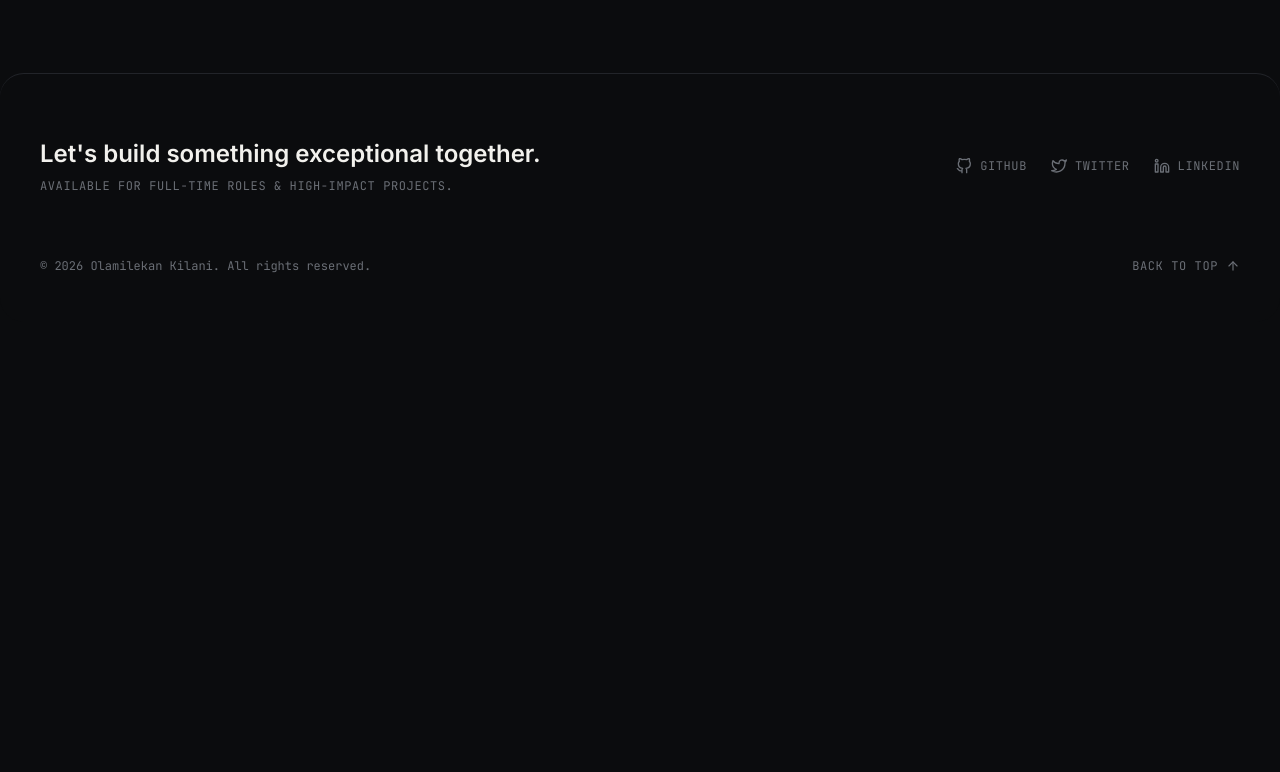
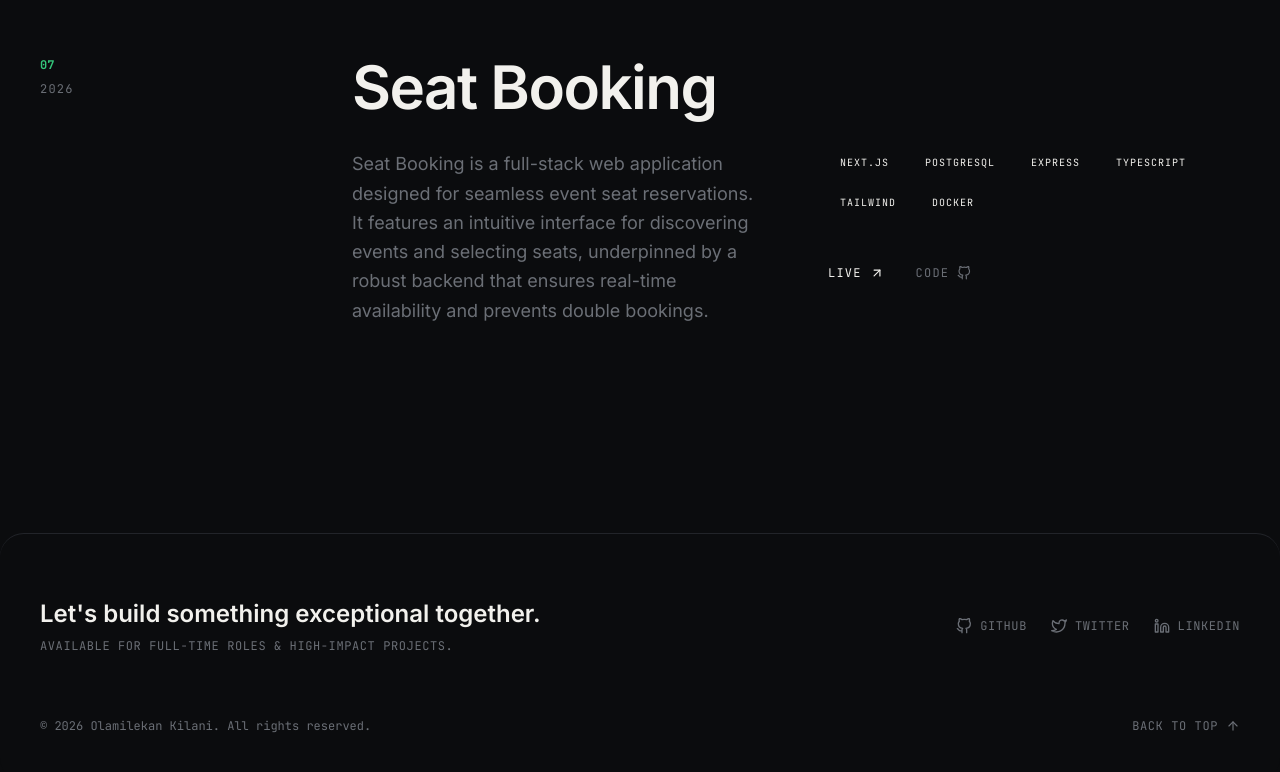
Before and after one commit to kilan080/portfolio, a Next.js app: page /work in a window 1280 px wide. Shown: the part 3188-3960 px from the top of the page. Before the commit the page ends 3510 px from the top, so only its background shows below. Built offline with nearby package versions, Linux system fonts and the light colour scheme.

Commit message:
feat: added a new link for new project

```diff
--- a/src/app/work/page.tsx
+++ b/src/app/work/page.tsx
@@ -65,6 +65,23 @@ const selectedWorks = [
     tags: ["TypeScript", "npm", "CLI"],
     live: "https://www.npmjs.com/package/@kilan080/grade-calculator",
     github: "https://github.com/kilan080/grade-calculator",
+  },
+  {
+    index: "07",
+    year: "2026",
+    title: "Seat Booking",
+    description:
+      "Seat Booking is a full-stack web application designed for seamless event seat reservations. It features an intuitive interface for discovering events and selecting seats, underpinned by a robust backend that ensures real-time availability and prevents double bookings.",
+    tags: [
+      "Next.js",
+      "PostgreSQL",
+      "Express",
+      "TypeScript",
+      "Tailwind",
+      "Docker",
+    ],
+    live: "https://seat-booking-olive.vercel.app/",
+    github: "https://github.com/kilan080/seat-booking",
   },
 ];
 
```
